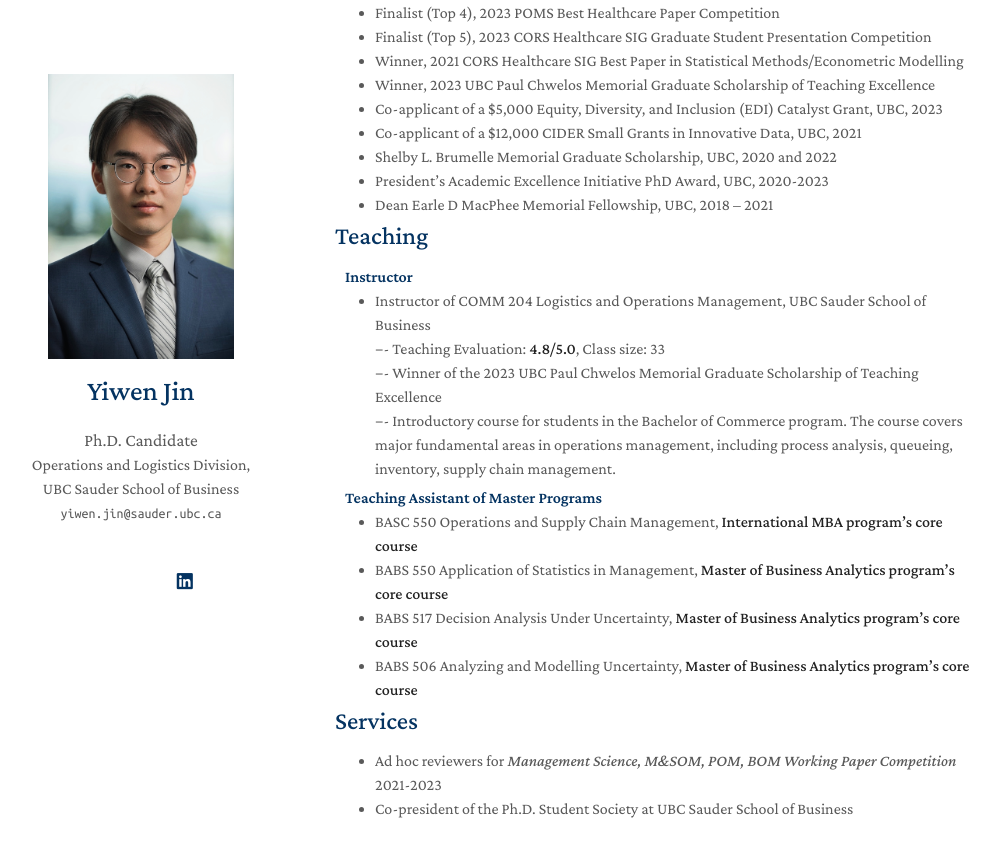
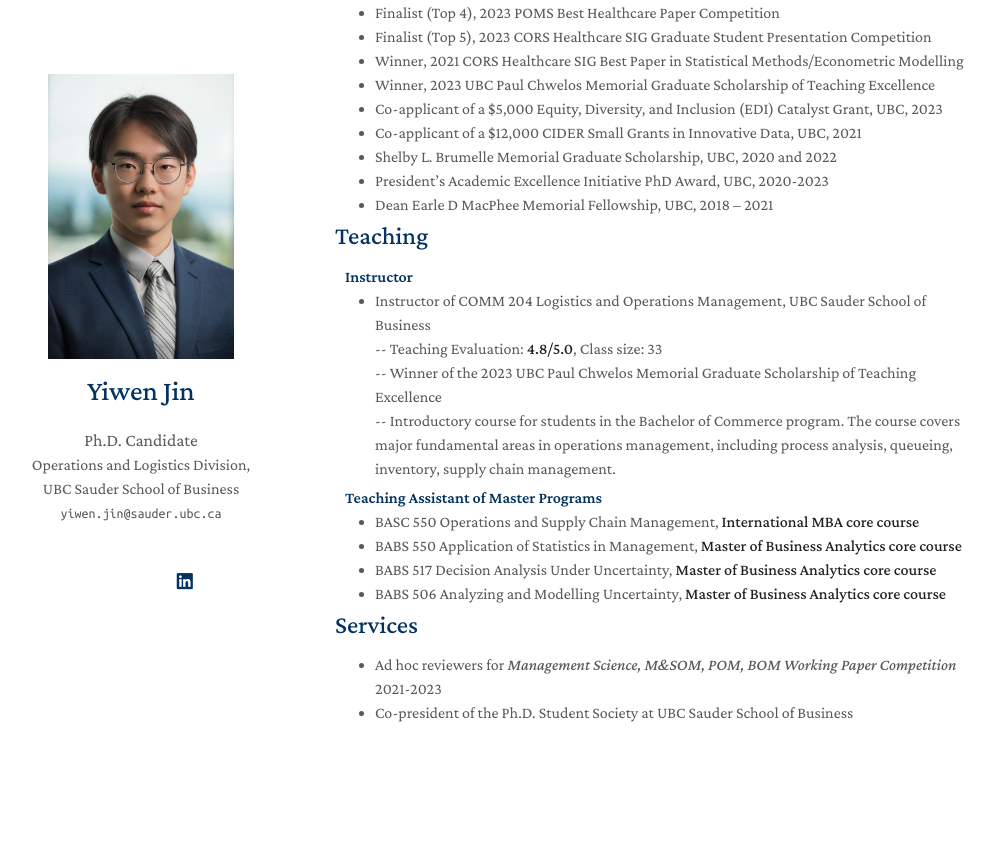
Before and after one commit to zeyang1225/zeyang1225.github.io, a Jekyll site: the page built from index.md, in a window 1280 px wide and 900 px high, scrolled down 1583 px. Shown: the top 857 px of the window, without its empty margins (135-1135 px from the left). Built offline with Jekyll 4.4.1, drawn with Linux system fonts in a browser that asks for light colours; nearby versions of some CDN libraries; a style sheet for code colours, icons or effects is not loaded; our own code applies the rules of GitHub Pages for plain Markdown files; after the commit the page ends 2387 px from its top, so only the background shows below that.

Commit message:
Update teaching.md

```diff
--- a/_includes/teaching.md
+++ b/_includes/teaching.md
@@ -2,15 +2,15 @@
 <h4 style="margin:0 10px 0;">Instructor</h4>
 <ul style="margin:0 0 5px;">
   <li><autocolor>Instructor of COMM 204 Logistics and Operations Management, UBC Sauder School of Business</autocolor></li>
-      −- Teaching Evaluation: <strong>4.8/5.0</strong>, Class size: 33<br>
-      −- Winner of the 2023 UBC Paul Chwelos Memorial Graduate Scholarship of Teaching Excellence<br>
-      −- Introductory course for students in the Bachelor of Commerce program. The course covers major fundamental areas in operations management, including process analysis, queueing, inventory, supply chain management.<br>
+      -- Teaching Evaluation: <strong>4.8/5.0</strong>, Class size: 33<br>
+      -- Winner of the 2023 UBC Paul Chwelos Memorial Graduate Scholarship of Teaching Excellence<br>
+      -- Introductory course for students in the Bachelor of Commerce program. The course covers major fundamental areas in operations management, including process analysis, queueing, inventory, supply chain management.<br>
 </ul>
 
 <h4 style="margin:0 10px 0;">Teaching Assistant of Master Programs</h4>
 <ul style="margin:0 0 5px;">
-       <li><autocolor>BASC 550 Operations and Supply Chain Management, <strong>International MBA program’s core course</strong></autocolor></li>
-       <li><autocolor>BABS 550 Application of Statistics in Management, <strong>Master of Business Analytics program’s core course</strong></autocolor></li>
-       <li><autocolor>BABS 517 Decision Analysis Under Uncertainty, <strong>Master of Business Analytics program’s core course</strong></autocolor></li>
-       <li><autocolor>BABS 506 Analyzing and Modelling Uncertainty, <strong>Master of Business Analytics program’s core course</strong></autocolor></li>
+       <li><autocolor>BASC 550 Operations and Supply Chain Management, <strong>International MBA core course</strong></autocolor></li>
+       <li><autocolor>BABS 550 Application of Statistics in Management, <strong>Master of Business Analytics core course</strong></autocolor></li>
+       <li><autocolor>BABS 517 Decision Analysis Under Uncertainty, <strong>Master of Business Analytics core course</strong></autocolor></li>
+       <li><autocolor>BABS 506 Analyzing and Modelling Uncertainty, <strong>Master of Business Analytics core course</strong></autocolor></li>
 </ul>
```
